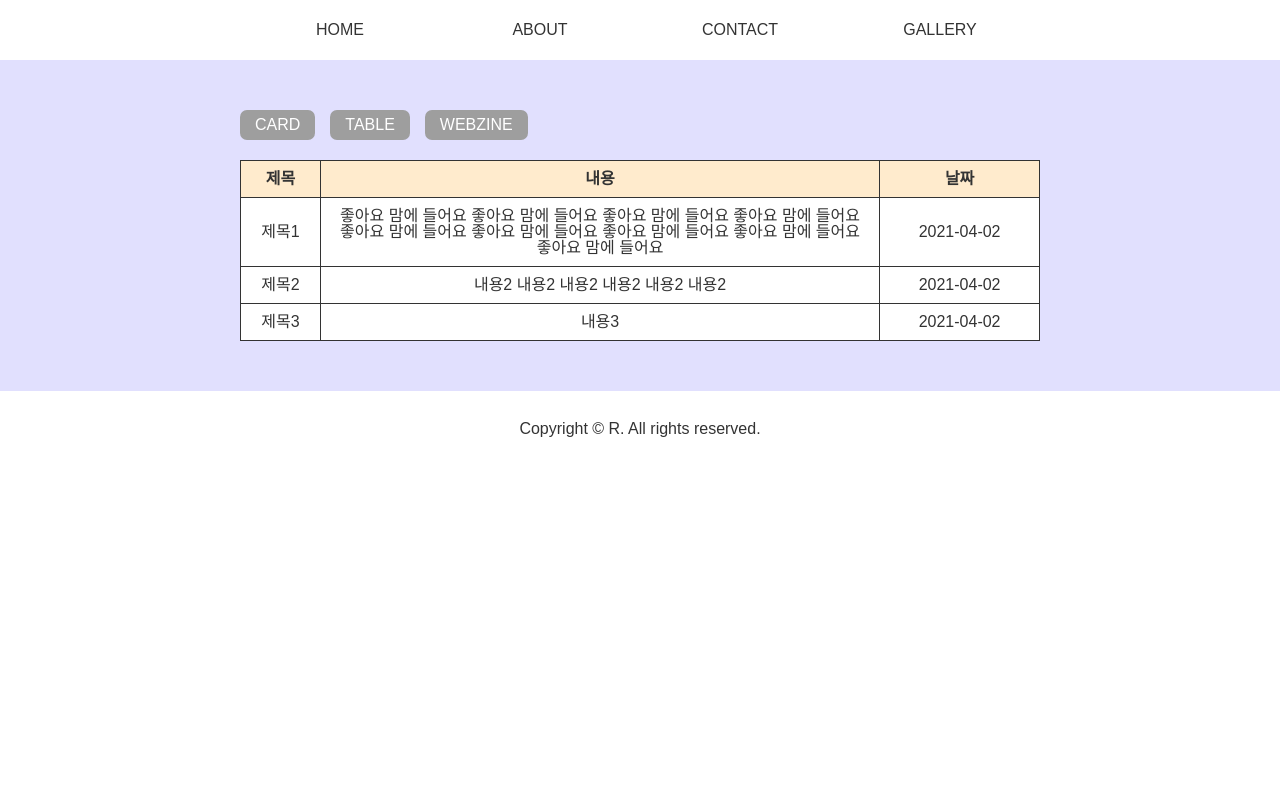
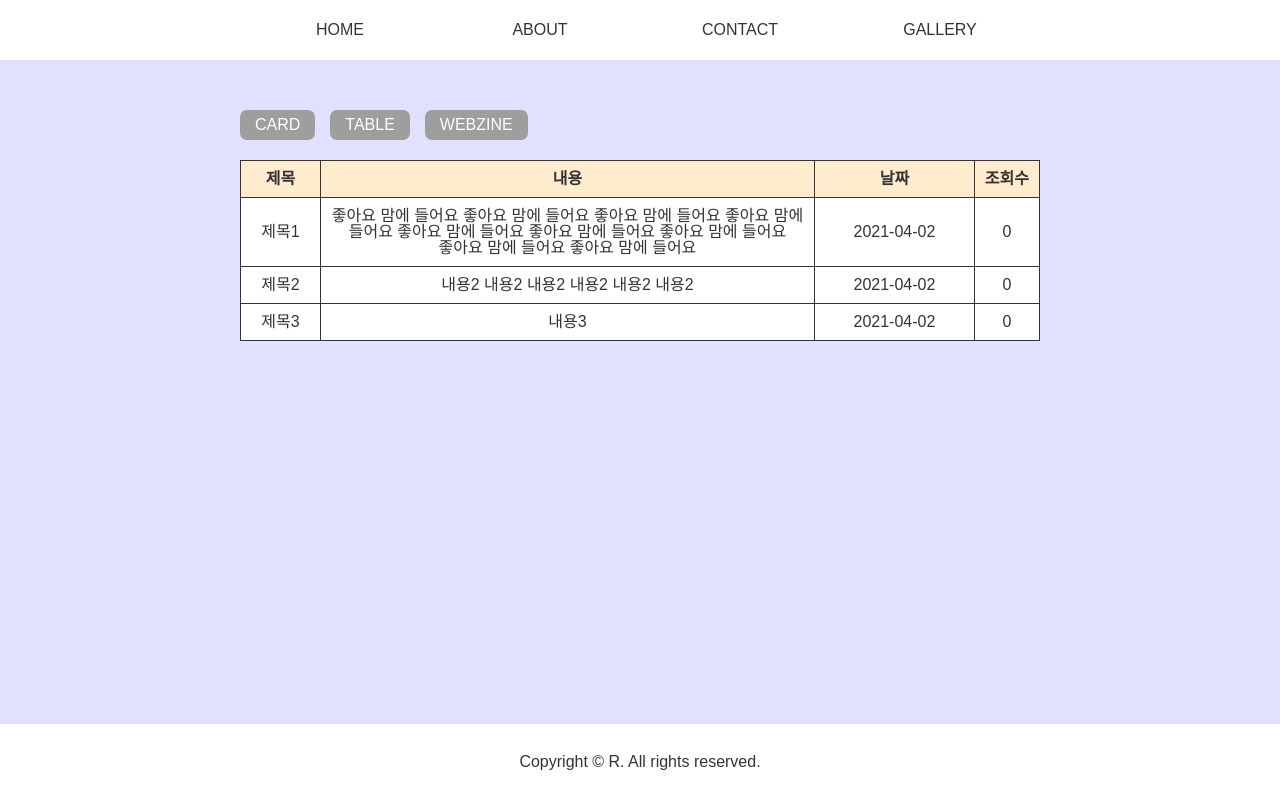
Before and after one commit to goldknow/study, a Vue app in the folder vue_study/: page /Gallery in a window 1280 px wide. Both pictures are taken after a click on the button "TABLE". Built offline with nearby package versions, Linux system fonts and the light colour scheme; a web font is replaced by a local one.

Commit message:
$emit 사용해서 조횟수 올리기

```diff
--- a/vue_study/src/assets/styles/common.css
+++ b/vue_study/src/assets/styles/common.css
@@ -2,4 +2,4 @@
 
 .hide { position:absolute; width:1px; height:1px; padding:0; margin:-1px; overflow:hidden; clip:rect(0,0,0,0); border:0; }
 
-.cont { display: flex; justify-content: center; align-items: center; height: calc(100vh - 60px); background-color: antiquewhite; }
+.cont { display: flex; justify-content: center; align-items: center; min-height: calc(100vh - 136px); background-color: antiquewhite; }
--- a/vue_study/src/components/VueList/VueListTable.vue
+++ b/vue_study/src/components/VueList/VueListTable.vue
@@ -7,12 +7,14 @@
 				<col width="10%">
 				<col width="*">
 				<col width="20%">
+				<col width="5%">
 			</colgroup>
 			<thead>
 				<tr>
 					<th>제목</th>
 					<th>내용</th>
 					<th>날짜</th>
+					<th>조회수</th>
 				</tr>
 			</thead>
 			<tbody>
@@ -22,6 +24,9 @@
 					<td>{{ list.title }}</td>
 					<td>{{ list.text }}</td>
 					<td>{{ list.date }}</td>
+					<td
+						@click="$emit('click', list)"
+					>{{ list.count }}</td>
 				</tr>
 			</tbody>
 		</table>
--- a/vue_study/src/components/VueList/index.vue
+++ b/vue_study/src/components/VueList/index.vue
@@ -21,6 +21,7 @@
 			<vue-list-table
 				:lists ="lists"
 				v-else-if="type==='table'"
+				@click="incrementCounter"
 			></vue-list-table>
 
 			<vue-list-webzine
@@ -52,6 +53,11 @@
 				type:String,
 				default:'list'
 			}
+		},
+		methods: {
+			incrementCounter(list) {
+				this.$emit('click', list)
+			}
 		}
 	}
 </script>
--- a/vue_study/src/views/Contact.vue
+++ b/vue_study/src/views/Contact.vue
@@ -140,7 +140,6 @@
 <style lang="scss" scoped>
    .cont {
       display: block;
-      height: auto;
       padding: 50px 0;
       text-align: center;
       background-color: #d6f3f7;
--- a/vue_study/src/views/Gallery.vue
+++ b/vue_study/src/views/Gallery.vue
@@ -29,6 +29,7 @@
 			<vue-list
 				:type="type"
 				:lists ="ListData"
+				@click="incrementCounter"
 			></vue-list>
 		</div>
 
@@ -51,19 +52,22 @@
 						title:'제목1',
 						text: '좋아요 맘에 들어요 좋아요 맘에 들어요 좋아요 맘에 들어요 좋아요 맘에 들어요 좋아요 맘에 들어요 좋아요 맘에 들어요 좋아요 맘에 들어요 좋아요 맘에 들어요 좋아요 맘에 들어요',
 						imgUrl:require('@/assets/images/img01.png'),
-						date: '2021-04-02'
+						date: '2021-04-02',
+						count:0
 					},
 					{
 						title:'제목2',
 						text: '내용2 내용2 내용2 내용2 내용2 내용2',
 						imgUrl:require('@/assets/images/img02.png'),
-						date: '2021-04-02'
+						date: '2021-04-02',
+						count:0
 					},
 					{
 						title:'제목3',
 						text: '내용3',
 						imgUrl:require('@/assets/images/img03.png'),
-						date: '2021-04-02'
+						date: '2021-04-02',
+						count:0
 					},
 				]
 			}
@@ -71,16 +75,17 @@
 		methods: {
 			changeType(type){
 				this.type = type
-				console.log(this.type)
+				//console.log(this.type)
+			},
+			incrementCounter(list){
+				list.count ++
 			}
 		}
-
 	}
 </script>
 <style lang="scss" scoped>
 	.cont {
 		display: block;
-      height: auto;
       padding: 50px 0;
 		background-color: #e1e0fe;
 	}
```
